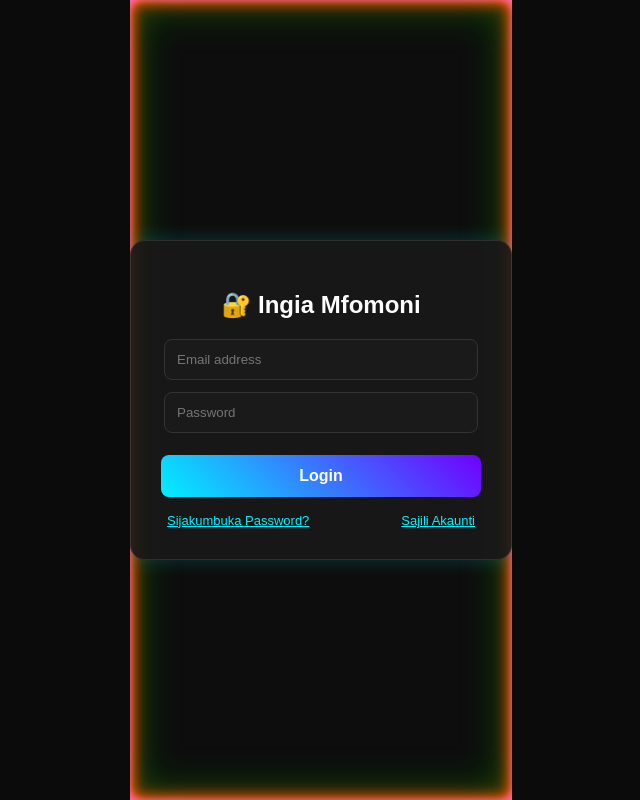
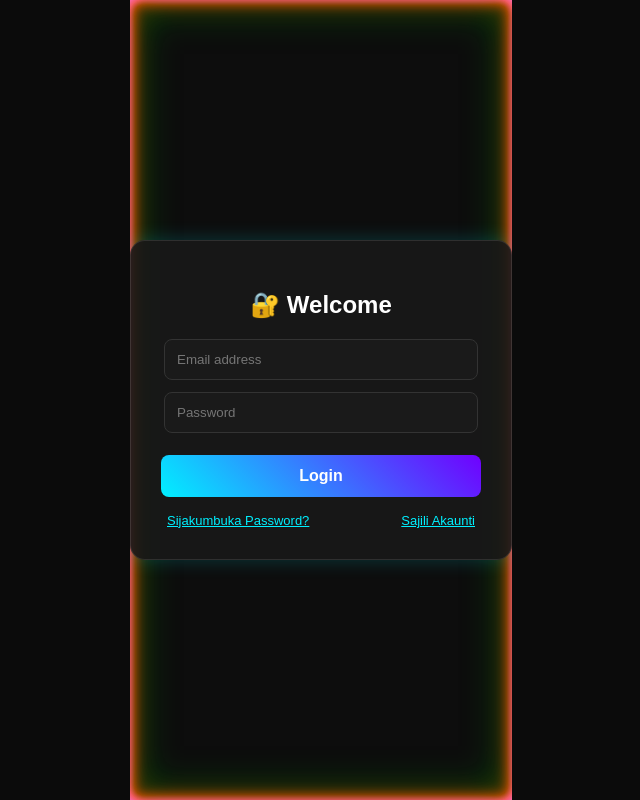
Before and after one commit to cgdyxrs/school-management, a React (Vite) app in the folder client/: page / in a window 1280 px wide. Shown: the whole page, without its empty margins (319-959 px from the left). Built offline with nearby package versions, Linux system fonts and the light colour scheme.

Commit message:
Update title to Welcome in App.jsx

```diff
--- a/client/src/App.jsx
+++ b/client/src/App.jsx
@@ -250,7 +250,7 @@ export default function App() {
 
           {authMode === 'login' && (
             <form onSubmit={handleLogin}>
-              <h2 style={{ marginBottom: '20px' }}>🔐 Ingia Mfomoni</h2>
+              <h2 style={{ marginBottom: '20px' }}>🔐 Welcome</h2>
               <input
                 type="email"
                 placeholder="Email address"
```
